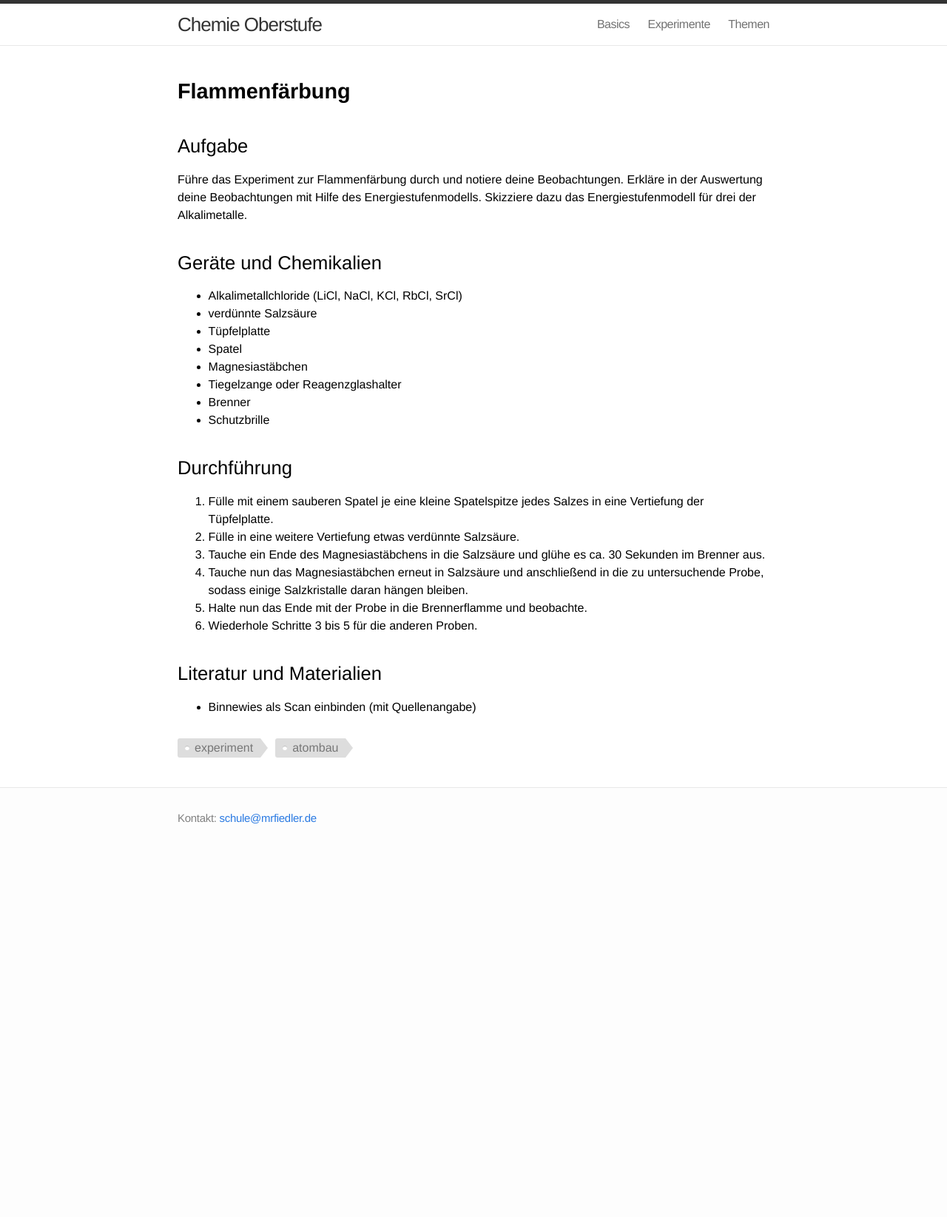
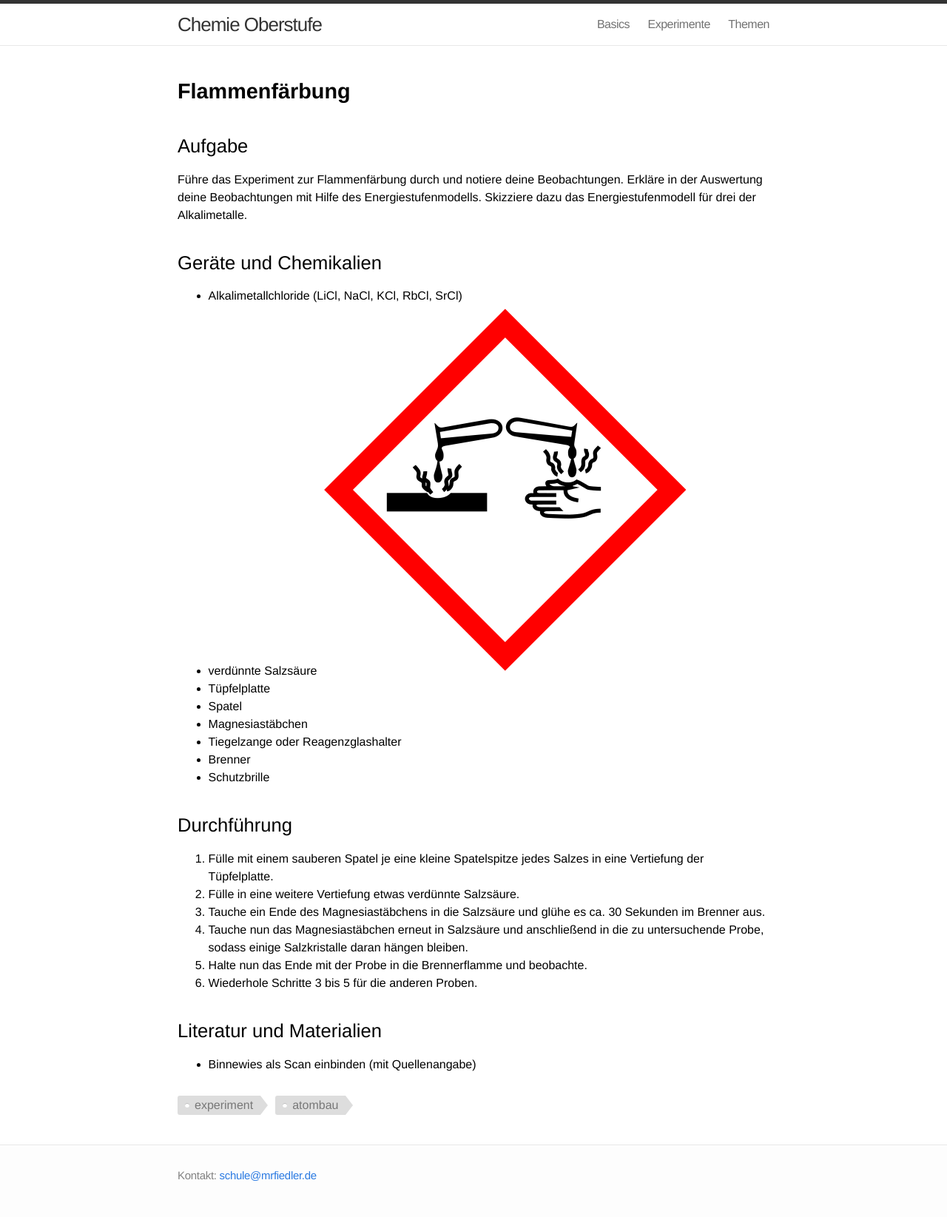
Before and after one commit to chemie-oberstufe/chemie-oberstufe.github.io, a Jekyll site: the page built from experimente/flammenfaerbung.md, in a window 1280 px wide. Shown: the whole page at 74% size. Built offline with Jekyll 4.4.1, drawn with Linux system fonts in a browser that asks for light colours; before the commit the page ends 1162 px from its top, so only the background shows below that.

Commit message:
try <img> directly in markdown

```diff
--- a/experimente/flammenfaerbung.md
+++ b/experimente/flammenfaerbung.md
@@ -14,7 +14,7 @@ Alkalimetalle.
 ## Geräte und Chemikalien
 
 - Alkalimetallchloride (LiCl, NaCl, KCl, RbCl, SrCl)
-- verdünnte Salzsäure
+- verdünnte Salzsäure <img src="/images/ghs/ghs_ätzend.png">
 - Tüpfelplatte
 - Spatel
 - Magnesiastäbchen
```
